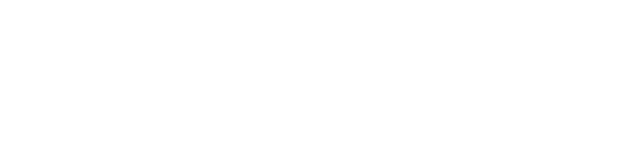
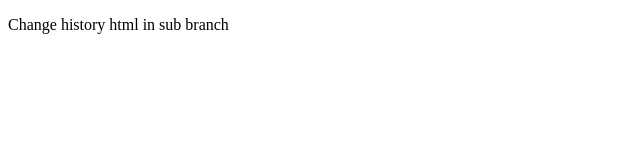
Before and after one commit to anasahmedd1/20p5726-Hospital-System, a plain HTML site: page history.html in a window 1280 px wide. Shown: the whole page, without its empty margins (0-640 px from the left). Drawn offline with Linux system fonts and the light colour scheme.

Commit message:
changes made to history html

```diff
--- a/history.html
+++ b/history.html
@@ -6,6 +6,6 @@
     <title>Document</title>
 </head>
 <body>
-
+    <p>Change history html in sub branch</p>
 </body>
 </html>
```
